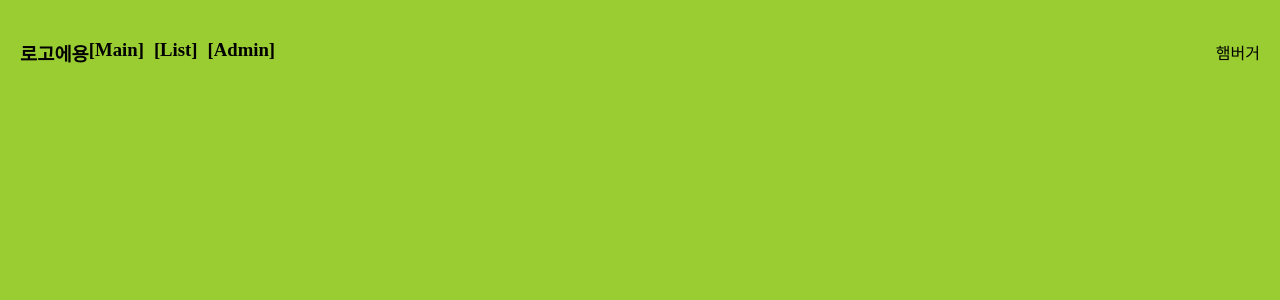
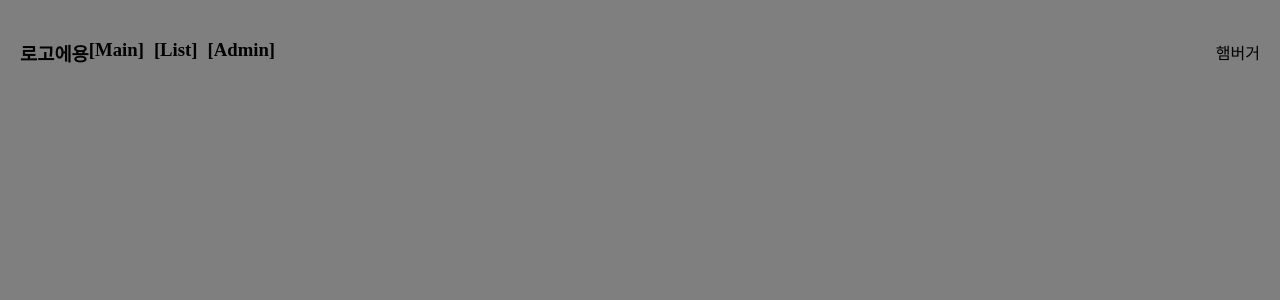
Before and after one commit to Woohyeok97/Game-Pick, a Next.js app: page /detail/1 in a window 1280 px wide. Shown: the top 300 px of the page. Built offline with nearby package versions, Linux system fonts and the light colour scheme.

Commit message:
Refactor : DetailTrailer 컴포넌트 스타일 리팩토링

```diff
--- a/app/detail/[id]/components/detailFront.js
+++ b/app/detail/[id]/components/detailFront.js
@@ -1,4 +1,5 @@
 import styles from '../styles/detailFront.module.scss'
+import DetailTrailer from './detailtrailer'
 
 export default function DetailFront() {
     const game = {
@@ -23,6 +24,7 @@ export default function DetailFront() {
                         <p>{ game.releaseDate }</p>
                     </div>
                 </div>
+                {/* <DetailTrailer/> */}
             </div>
 
             <div></div>
--- a/app/detail/[id]/styles/detailTrailer.module.scss
+++ b/app/detail/[id]/styles/detailTrailer.module.scss
@@ -1,34 +1,29 @@
 .detail_trailer {
     display: flex;
-    flex-direction: column;
+    justify-content: center;
     align-items: center;
-    justify-content: center;
     position: absolute;
     top: 0;
+    left: 0;
     width: 100%;
     height: 100%;
-    // padding: 5% 10%;
-    // box-sizing: border-box;
-    background-color: yellowgreen;
+    padding: 5% 10%;
+    box-sizing: border-box;
+    background-color: rgba(0, 0, 0, 0.5);
+    z-index: 1;
 
-    .title {
-        margin: 0;
-        font-size: 5rem;
-    }
     .trailer_box {
         display: flex;
         justify-content: center;
-        position: absolute;
-        width: 50%;
-        // height: 100%;
+        position: relative;
+        width: 100%;
         box-sizing: border-box;
-        padding-bottom: 56.25%;
+        padding-top : 56.25%;
+
         .trailer {
             position: absolute;
             top: 0;
             left: 0;
-            right: 0;
-            bottom: 0;
         }
     }
 }
```
